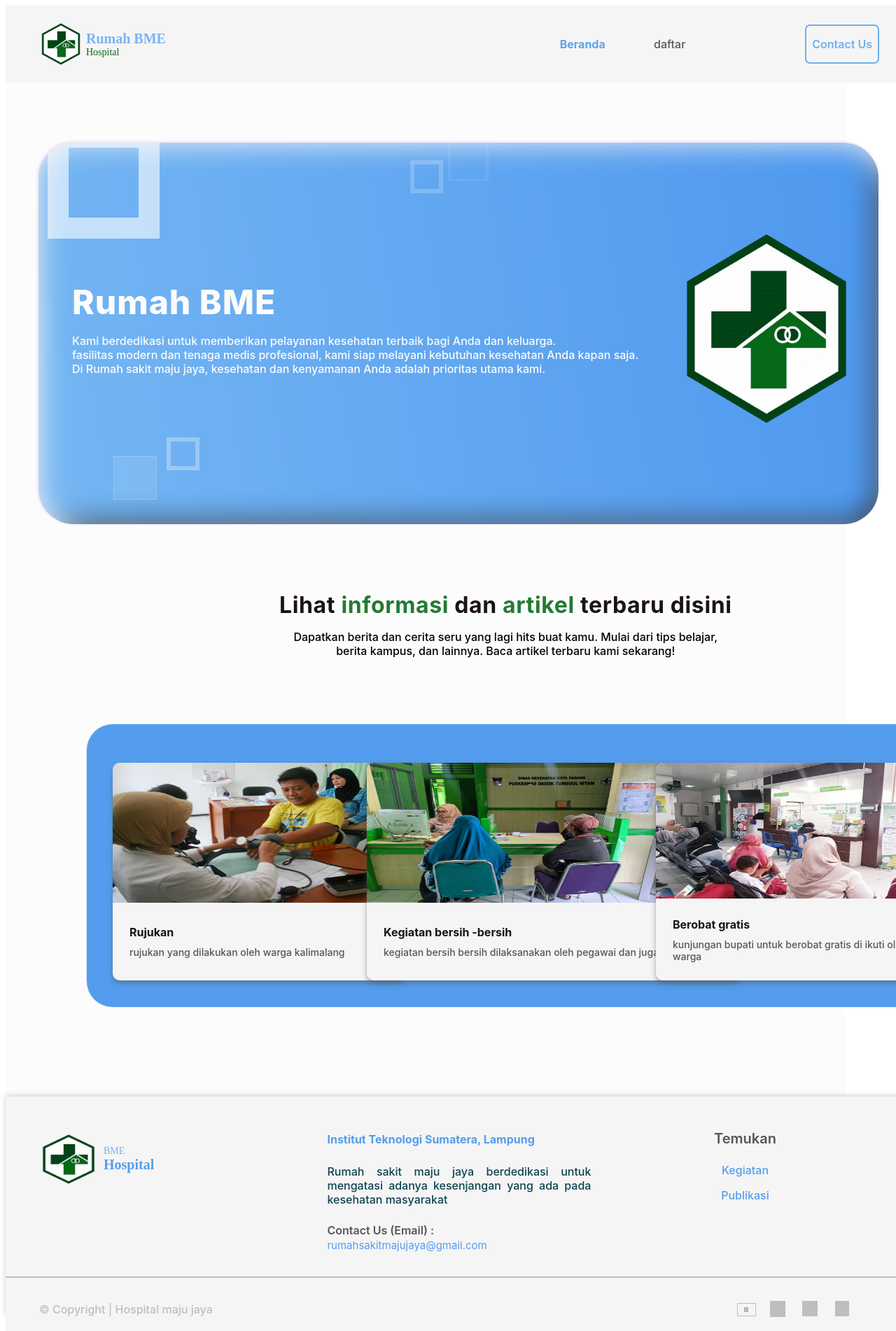
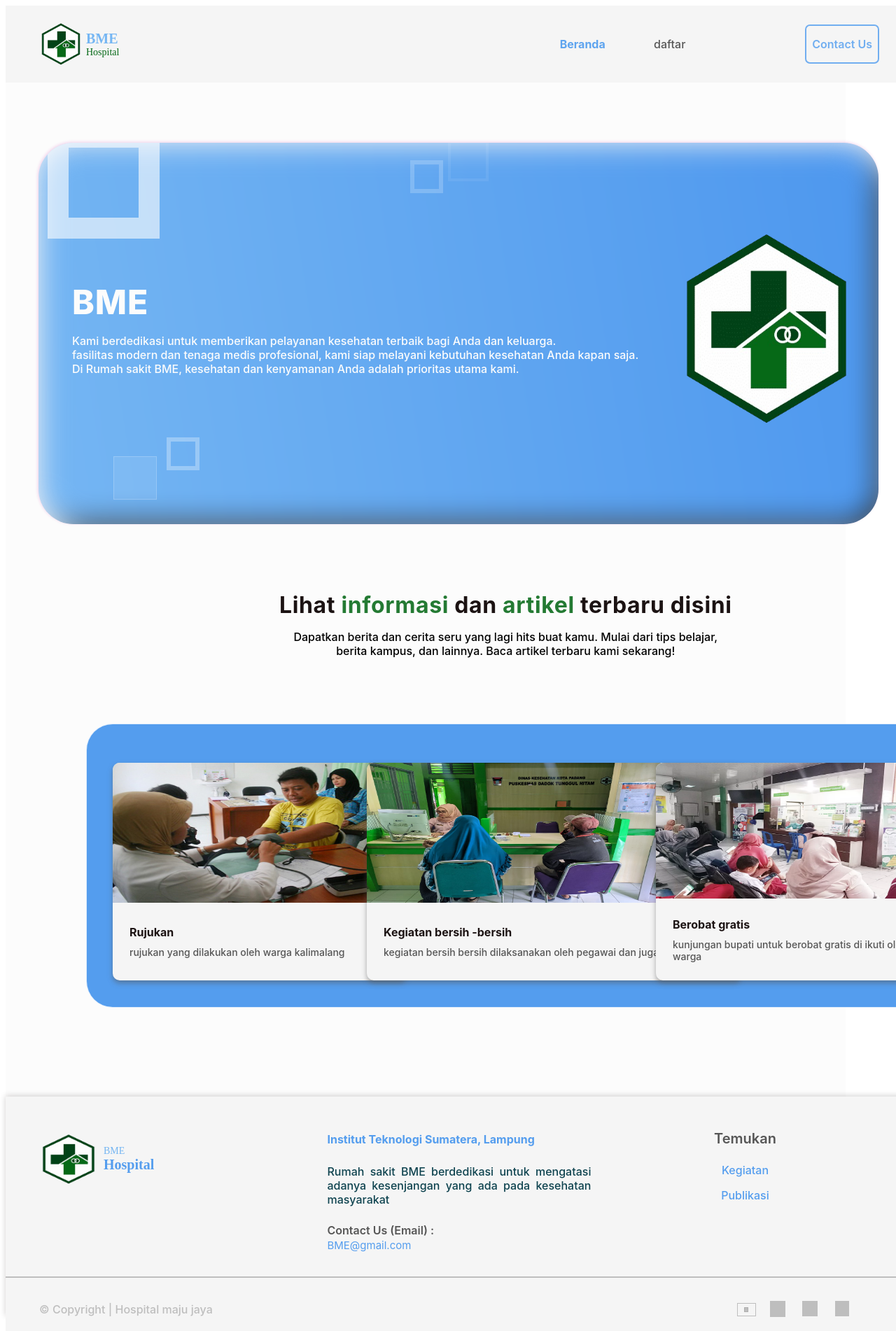
Before and after one commit to machzaul/BME, a plain HTML site: page index.html in a window 1280 px wide. Shown: the top 1902 px of the page at 70% size. Drawn offline with Linux system fonts and the light colour scheme.

Commit message:
perbaikan kesalahan huruf

```diff
--- a/index.html
+++ b/index.html
@@ -19,8 +19,8 @@
           <div style="width: 35px; height: 35px; left: 183px; top: 421px; position: absolute; background: rgba(255, 255, 255, 0); border: 6px rgba(255, 255, 255, 0.30) solid"></div>
           <div style="width: 35px; height: 35px; left: 531px; top: 25px; position: absolute; background: rgba(255, 255, 255, 0); border: 6px rgba(255, 255, 255, 0.20) solid"></div>
           <div style="height: 150px; left: 48px; top: 198px; position: absolute; flex-direction: column; justify-content: flex-start; align-items: flex-start; gap: 16px; display: inline-flex">
-            <div style="align-self: stretch; color: #FCFCFC; font-size: 48px; font-family: Inter; font-weight: 800; letter-spacing: 0.96px; word-wrap: break-word">Rumah BME</div>
-            <div style="align-self: stretch; color: #FCFCFC; font-size: 16px; font-family: Inter; font-weight: 500; word-wrap: break-word">Kami berdedikasi untuk memberikan pelayanan kesehatan terbaik bagi Anda dan keluarga. <br> fasilitas modern dan tenaga medis profesional, kami siap melayani kebutuhan kesehatan Anda kapan saja. <br>Di Rumah sakit maju jaya, kesehatan dan kenyamanan Anda adalah prioritas utama kami.</div>
+            <div style="align-self: stretch; color: #FCFCFC; font-size: 48px; font-family: Inter; font-weight: 800; letter-spacing: 0.96px; word-wrap: break-word">BME</div>
+            <div style="align-self: stretch; color: #FCFCFC; font-size: 16px; font-family: Inter; font-weight: 500; word-wrap: break-word">Kami berdedikasi untuk memberikan pelayanan kesehatan terbaik bagi Anda dan keluarga. <br> fasilitas modern dan tenaga medis profesional, kami siap melayani kebutuhan kesehatan Anda kapan saja. <br>Di Rumah sakit BME, kesehatan dan kenyamanan Anda adalah prioritas utama kami.</div>
           </div>
           <div style="width: 50px; height: 50px; left: 585px; top: -3px; position: absolute; background: rgba(255, 255, 255, 0); border: 4px rgba(255, 255, 255, 0.07) solid"></div>
           <img style="width: 260px; height: 320px; left: 910px; top: 106px; position: absolute" src="image/logo_rumah_sakit-removebg-preview.png" />
@@ -92,10 +92,10 @@
                   <div style="width: 25px; height: 25px; left: 0px; top: 0px; position: absolute"></div>
                 </div>
               </div>
-              <div style="width: 377px; text-align: justify; color: #0E434F; font-size: 16px; font-family: Inter; font-weight: 500; word-wrap: break-word">Rumah sakit maju jaya berdedikasi untuk mengatasi adanya kesenjangan yang ada pada kesehatan masyarakat</div>
+              <div style="width: 377px; text-align: justify; color: #0E434F; font-size: 16px; font-family: Inter; font-weight: 500; word-wrap: break-word">Rumah sakit BME berdedikasi untuk mengatasi adanya kesenjangan yang ada pada kesehatan masyarakat</div>
               <div style="flex-direction: column; justify-content: center; align-items: flex-start; gap: 2px; display: flex">
                 <div style="color: #565656; font-size: 16px; font-family: Inter; font-weight: 600; word-wrap: break-word">Contact Us (Email) :</div>
-                <div style="color: #549DEE; font-size: 15px; font-family: Inter; font-weight: 400; word-wrap: break-word">rumahsakitmajujaya@gmail.com</div>
+                <div style="color: #549DEE; font-size: 15px; font-family: Inter; font-weight: 400; word-wrap: break-word">BME@gmail.com</div>
               </div>
             </div>
             <div style="width: 151px; padding-left: 16px; padding-right: 16px; flex-direction: column; justify-content: flex-start; align-items: center; gap: 24px; display: inline-flex">
@@ -111,7 +111,7 @@
           <div style="justify-content: flex-start; align-items: center; gap: 5px; display: flex">
             <img style="width: 62px; height: 70px" src="image/logo_rumah_sakit-removebg-preview.png" />
             <div style="width: 293px; flex-direction: column; justify-content: flex-start; align-items: flex-start; display: inline-flex">
-              <div style="align-self: stretch; color: #75B6F3; font-size: 20px; font-family: Poppins; font-weight: 700; word-wrap: break-word">Rumah BME</div>
+              <div style="align-self: stretch; color: #75B6F3; font-size: 20px; font-family: Poppins; font-weight: 700; word-wrap: break-word">BME</div>
               <div style="align-self: stretch; color: #066917; font-size: 14px; font-family: Poppins; font-weight: 500; word-wrap: break-word">Hospital</div>
             </div>
           </div>
```
Also changed, not shown: daftar.html (+2 -2 lines).
